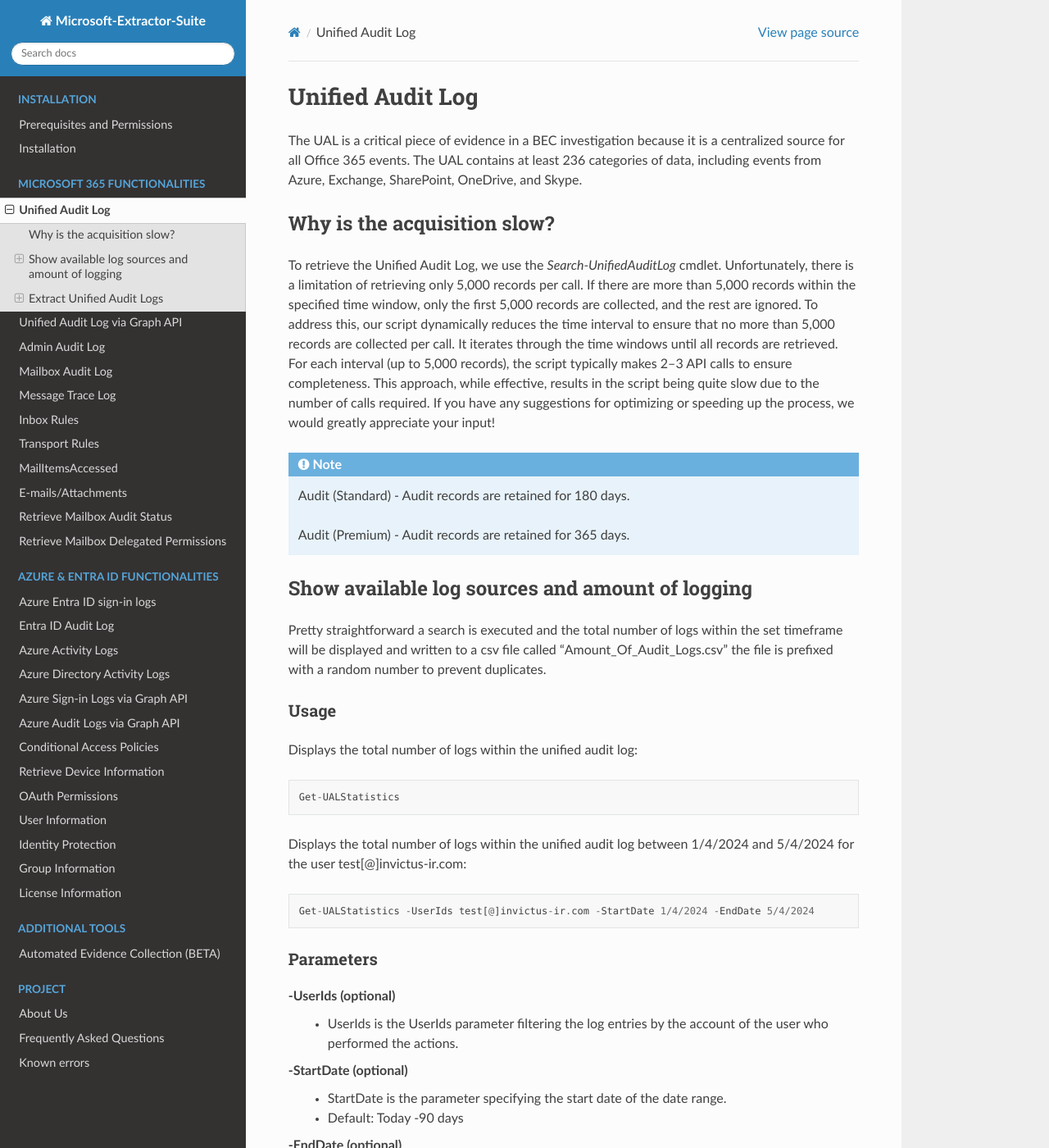
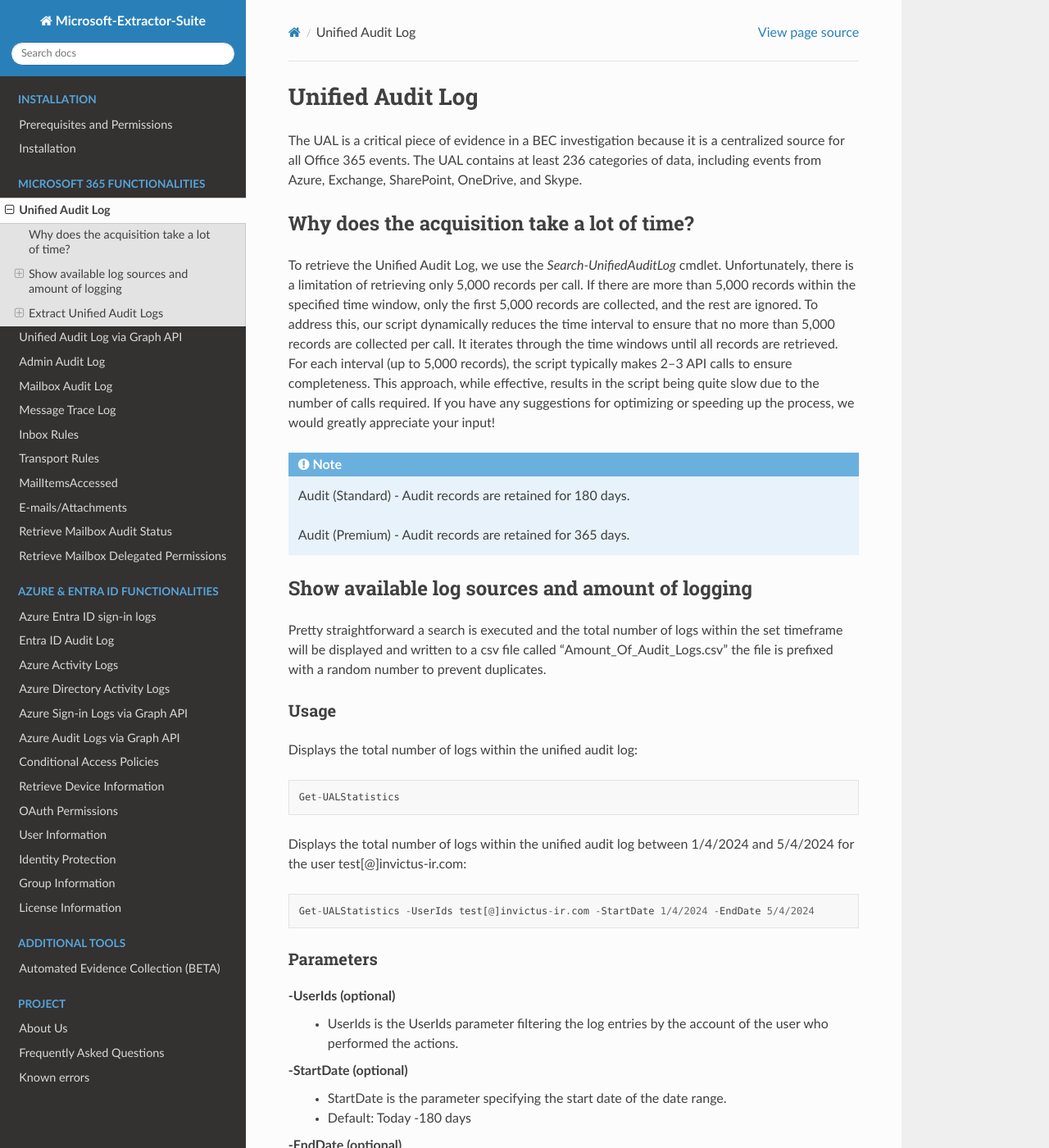
Before and after one commit to invictus-ir/Microsoft-Extractor-Suite, a Sphinx documentation site: the page built from docs/source/functionality/M365/UnifiedAuditLog.rst, in a window 1280 px wide and 1400 px high. Shown: the whole window at 82% size. Built offline with Sphinx 7.4.7 and the Read the Docs theme 3.1.0, drawn with Linux system fonts in a browser that asks for light colours.

Commit message:
Update UnifiedAuditLog.rst

```diff
--- a/docs/source/functionality/M365/UnifiedAuditLog.rst
+++ b/docs/source/functionality/M365/UnifiedAuditLog.rst
@@ -5,7 +5,7 @@
 all Office 365 events. The UAL contains at least 236 categories of data, including events from Azure,
 Exchange, SharePoint, OneDrive, and Skype.
 
-Why is the acquisition slow?
+Why does the acquisition take a lot of time?
 ^^^^^^^^^^^
 To retrieve the Unified Audit Log, we use the `Search-UnifiedAuditLog` cmdlet. Unfortunately, there is a limitation of retrieving only 5,000 records per call. If there are more than 5,000 records within the specified time window, only the first 5,000 records are collected, and the rest are ignored.
 To address this, our script dynamically reduces the time interval to ensure that no more than 5,000 records are collected per call. It iterates through the time windows until all records are retrieved. For each interval (up to 5,000 records), the script typically makes 2–3 API calls to ensure completeness.
@@ -40,7 +40,7 @@
 
 -StartDate (optional)
     - StartDate is the parameter specifying the start date of the date range.
-    - Default: Today -90 days
+    - Default: Today -180 days
 
 -EndDate (optional)
     - EndDate is the parameter specifying the end date of the date range.
```
